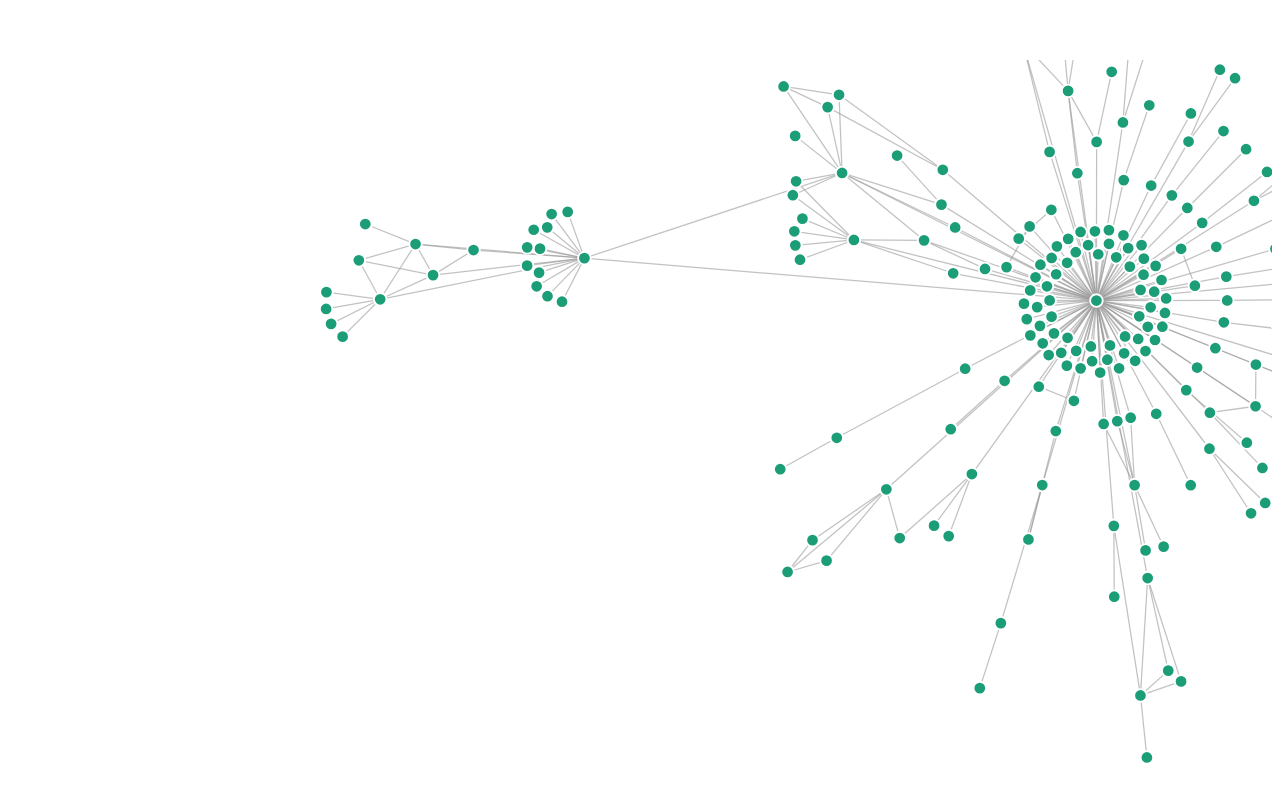
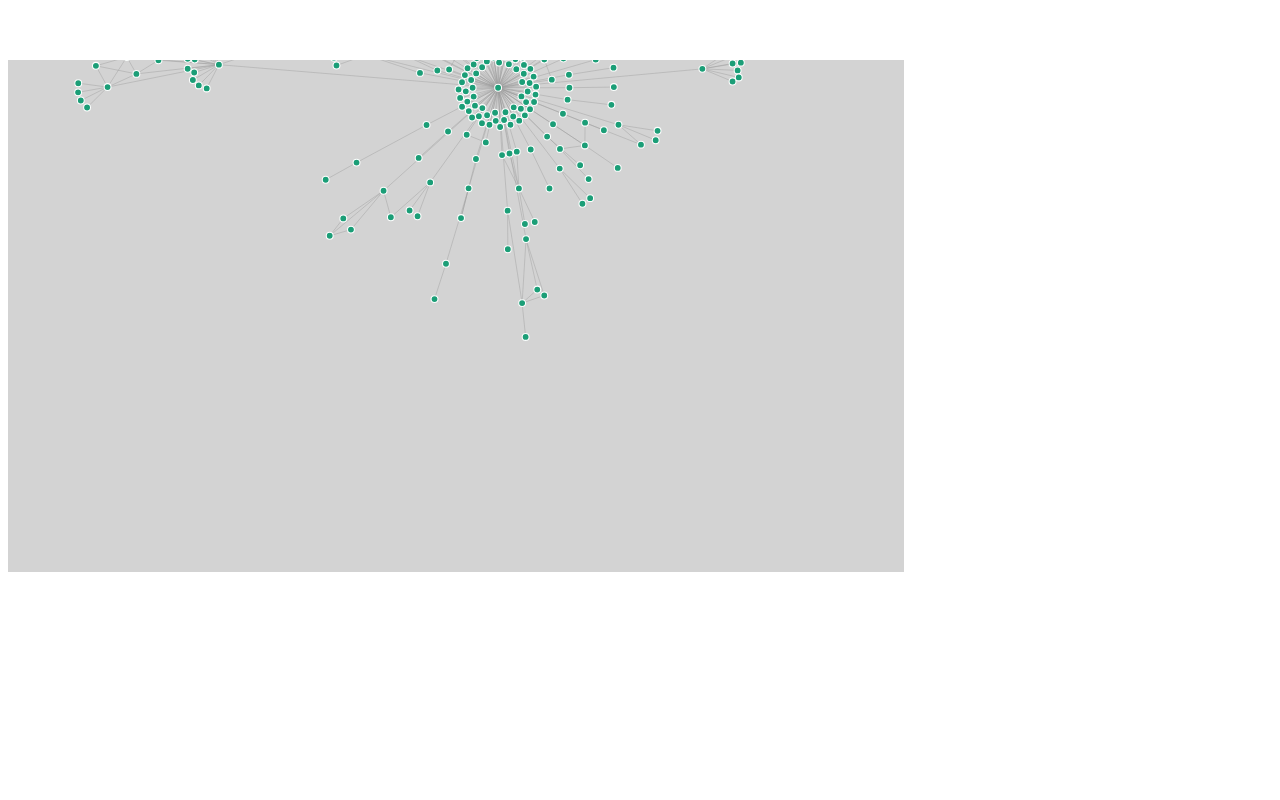
Before and after one commit to jhellier/vforce, a Vue app: page / in a window 1280 px wide. Shown: the top 800 px of the page. Built offline with nearby package versions, Linux system fonts and the light colour scheme.

Commit message:
Added force layout

```diff
--- a/src/App.vue
+++ b/src/App.vue
@@ -1,6 +1,8 @@
 <template>
   <div id="app">
-    <VForce/>
+    <div id="force-panel">
+      <VForce/>
+  </div>
   </div>
 </template>
 
@@ -24,4 +26,13 @@ export default {
   color: #2c3e50;
   margin-top: 60px;
 }
+
+#force-panel {
+  height: 40vmax;
+  width: 70vmax;
+  background-color: lightgray;
+
+}
+
+
 </style>
--- a/src/components/VForce.vue
+++ b/src/components/VForce.vue
@@ -63,9 +63,10 @@ export default {
       that.svgSocial = d3
         .selectAll("#force")
         .append("svg")
-            .attr("viewBox", "0 0 1000 875")
+            .attr("viewBox", "0 0 1300 1075")
+            //.style('fill','blue')
         .append("g")
-            .attr("transform", "translate(150,150)");
+            //.attr("transform", "translate(150,150)");
 
     var link = that.svgSocial.append("g")
       .attr("class", "links")
```
